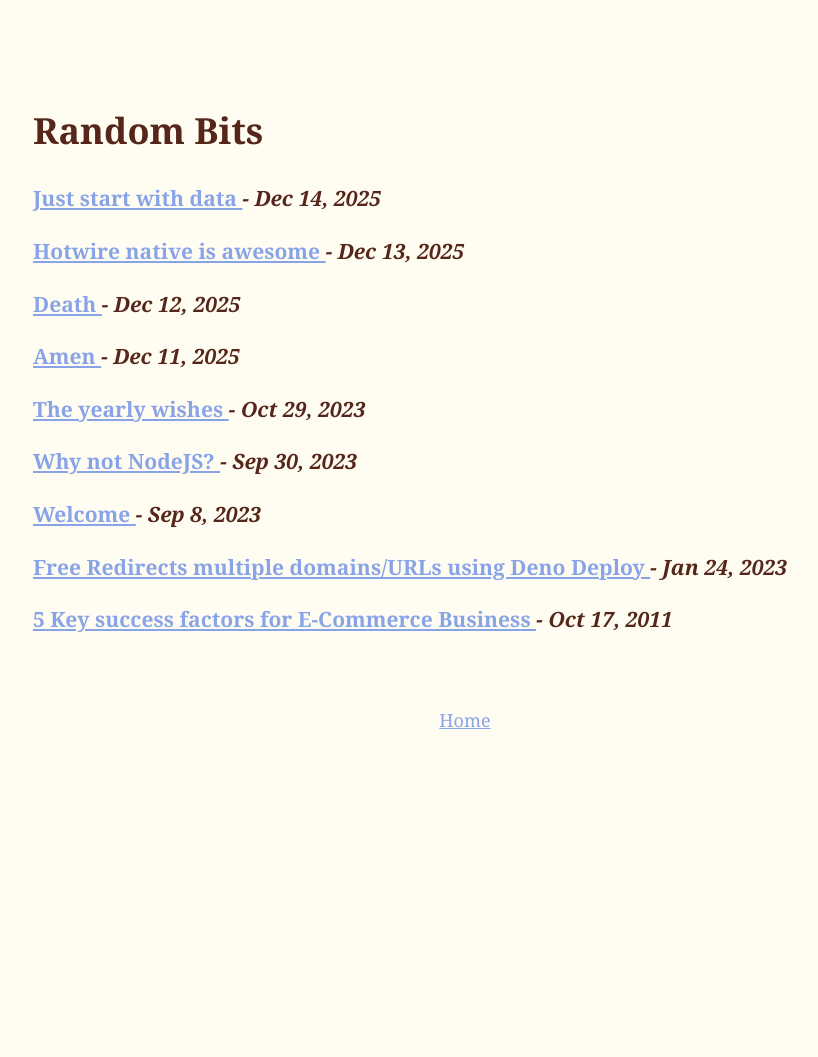
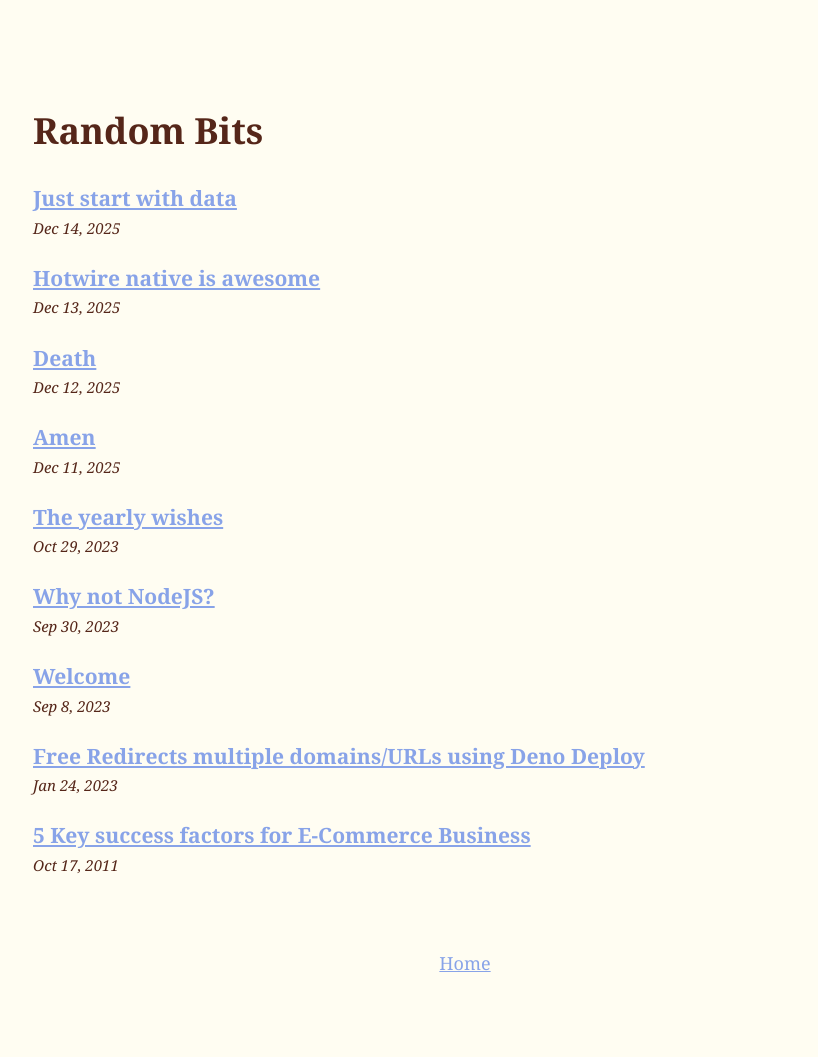
Before and after one commit to ankit7/ankit7.github.io, a Jekyll site: the page built from index.md, in a window 1280 px wide. Shown: the whole page, without its empty margins (175-993 px from the left). Built offline with Jekyll 4.4.1, drawn with Linux system fonts in a browser that asks for light colours; our own code applies the rules of GitHub Pages for plain Markdown files; before the commit the page ends 900 px from its top, so only the background shows below that.

Commit message:
Updates home page design abit

```diff
--- a/_layouts/home.html
+++ b/_layouts/home.html
@@ -25,9 +25,11 @@ layout: default
     {%- assign date_format = site.minima.date_format | default: "%b %-d, %Y" -%}
     {%- for post in posts -%}
     <li style="list-style: none;">
-      <h3> <a class="post-link" href="{{ post.url | relative_url }}">
+      <h3 style="margin-bottom: 0;"> <a class="post-link" href="{{ post.url | relative_url }}">
           {{ post.title | escape }}
-        </a> <em> - <span class="post-meta">{{ post.date | date: date_format }}</span></em></h3>
+        </a>
+      </h3>
+      <em><small class="post-meta">{{ post.date | date: date_format }}</small></em>
     </li>
     {%- endfor -%}
   </ul>
```
